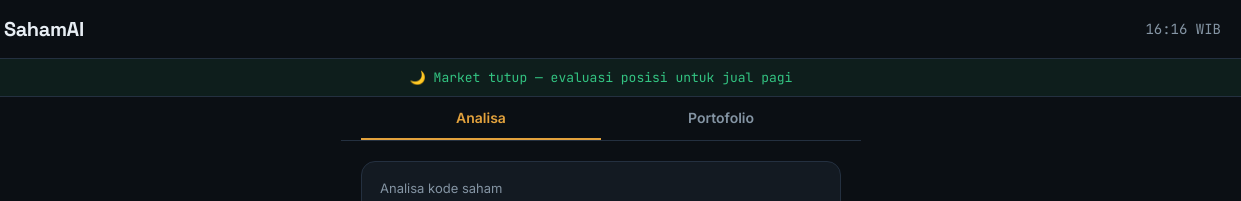
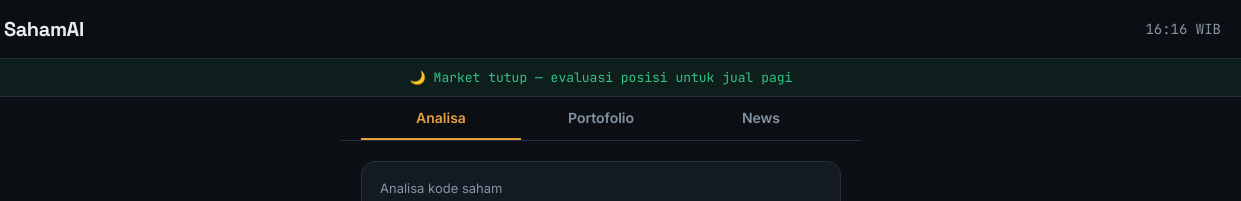
Before and after one commit to fitryandhika/saham-ai-vercel, a website: page index.html in a window 1280 px wide. Shown: the top 201 px of the page, 39-1280 px from the left. Drawn offline with Linux system fonts and the light colour scheme.

Commit message:
Update index.html

```diff
--- a/index.html
+++ b/index.html
@@ -26,6 +26,7 @@
 <nav class="nav-tabs">
   <a href="index.html" class="nav-tab active">Analisa</a>
   <a href="portfolio.html" class="nav-tab">Portofolio</a>
+  <a href="news.html" class="nav-tab">News</a>
 </nav>
 
 <main class="container">
```
